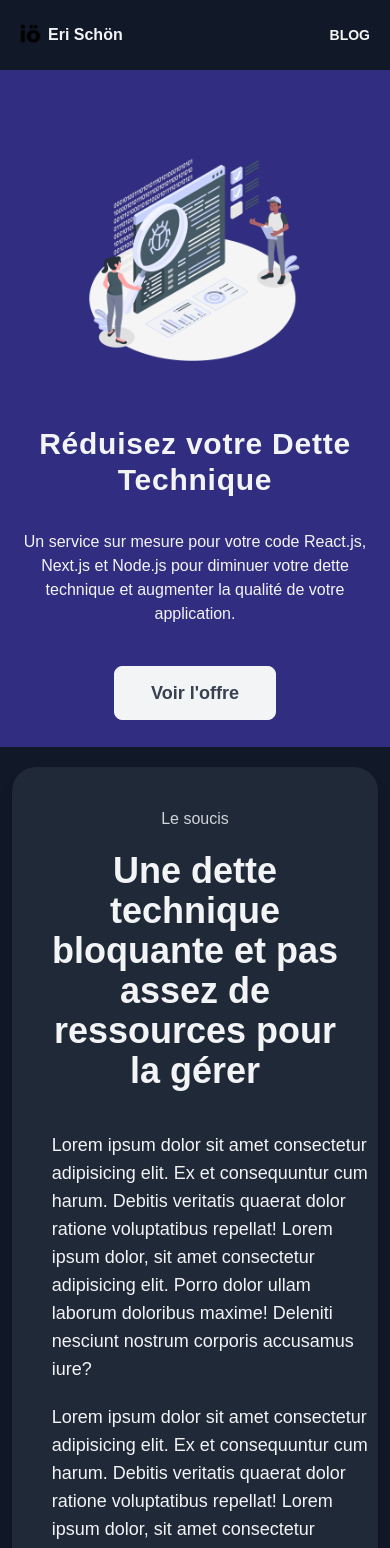
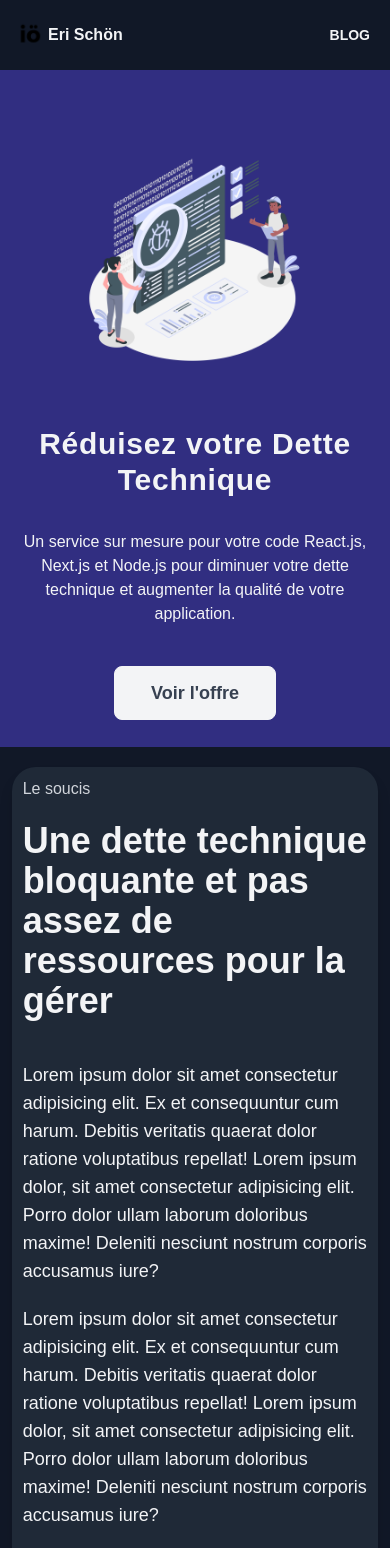
Before and after one commit to erischon/the-dizalch-project, a Next.js app: page / in a window 390 px wide. Shown: the top 1548 px of the page. Built offline with nearby package versions, Linux system fonts and the light colour scheme.

Commit message:
refactoring

```diff
--- /dev/null
+++ b/src/components/public/Container.tsx
@@ -0,0 +1,20 @@
+type ContainerProps = {
+  children: React.ReactNode;
+  background?: string;
+};
+
+/**
+ * @description Container component, used to wrap content in a container
+ * @version 1.0.0
+ */
+export default function Container({ children, background }: ContainerProps) {
+  return (
+    <>
+      <div
+        className={`${background} rounded-3xl p-[3%] lg:p-20 shadow-lg shadow-black/20`}
+      >
+        {children}
+      </div>
+    </>
+  );
+}
--- /dev/null
+++ b/src/components/public/SectionHeader.tsx
@@ -0,0 +1,18 @@
+type SectionHeaderProps = {
+  header: string;
+  title: string;
+};
+
+/**
+ * @description Section Header
+ * @version 1.0.0
+ */
+export default function SectionHeader({ header, title }: SectionHeaderProps) {
+  return (
+    <div className="flex flex-col mb-10 max-w-3xl">
+      <p className="text-md text-gray-300 mb-5">{header}</p>
+
+      <h2 className="text-4xl font-semibold">{title}</h2>
+    </div>
+  );
+}
--- a/src/components/public/sections/ProblemSection.tsx
+++ b/src/components/public/sections/ProblemSection.tsx
@@ -1,23 +1,22 @@
 import Image from "next/image";
 
 import Section from "@/components/public/Section";
+import Container from "@/components/public/Container";
+import SectionHeader from "@/components/public/SectionHeader";
+
+import { sections } from "@/data/infos";
 
 /**
  * @description Services Section component,
  * @version 1.0.0
  */
 export default function ProblemSection() {
+  const { header, title } = sections.problem;
+
   return (
     <Section id="problem">
-      <div className="bg-gray-800 rounded-3xl p-10 lg:p-20 shadow-lg shadow-black/20">
-        <div className="flex flex-col md:items-start mb-10 max-w-3xl text-center md:text-left">
-          <p className="text-md text-gray-300 mb-5">Le soucis</p>
-
-          <h2 className="text-4xl font-semibold">
-            Une dette technique bloquante et pas assez de ressources pour la
-            gérer
-          </h2>
-        </div>
+      <Container background="bg-gray-800">
+        <SectionHeader header={header} title={title} />
 
         <div className="grid md:grid-cols-12 mb-10">
           <div className="md:col-span-7 order-1 md:order-2 md:pl-14 text-lg lg:text-xl flex flex-col gap-5">
@@ -42,7 +41,7 @@ export default function ProblemSection() {
             <Image src="/images/stress.png" alt="" fill className="" />
           </div>
         </div>
-      </div>
+      </Container>
     </Section>
   );
 }
--- a/src/data/infos.js
+++ b/src/data/infos.js
@@ -142,4 +142,12 @@ export const gains = [
   },
 ];
 
+export const sections = {
+  problem: {
+    header: "Le soucis",
+    title:
+      "Une dette technique bloquante et pas assez de ressources pour la gérer",
+  },
+};
+
 // Blog Informations
```
